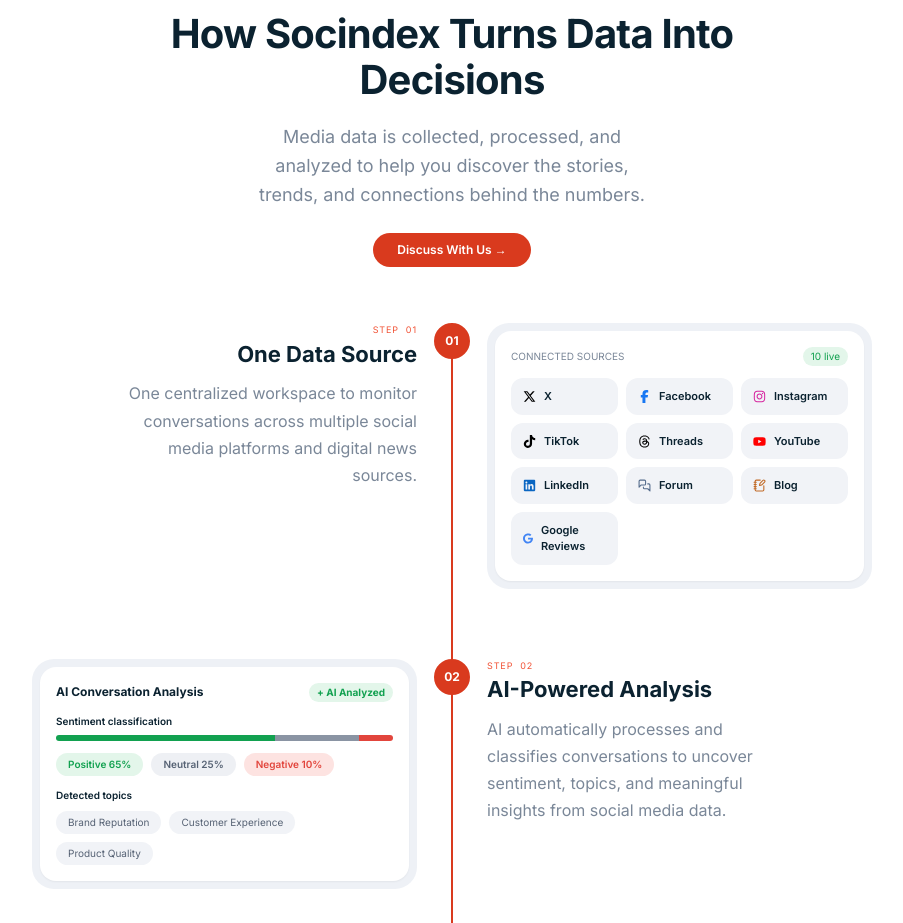
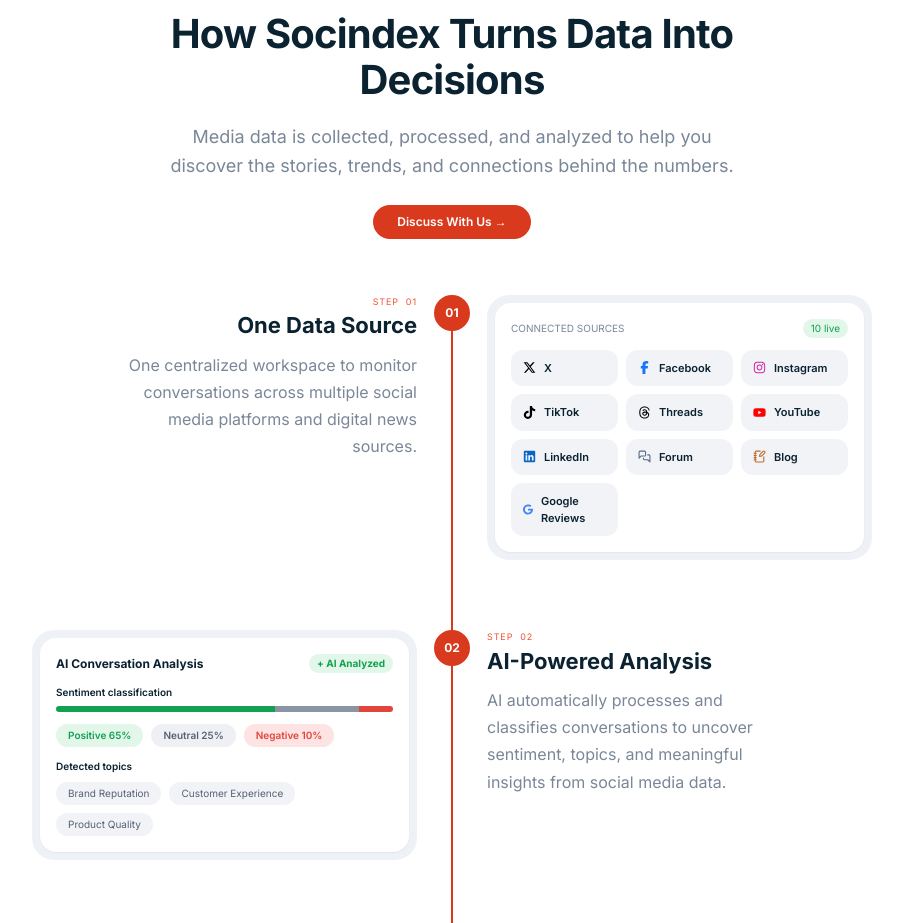
Before and after one commit to aliviaali/socindex, a Next.js app: page / in a window 1280 px wide. Shown: the part 2660-3583 px from the top of the page, without its empty margins (188-1091 px from the left). Built offline with nearby package versions, Linux system fonts and the light colour scheme.

Commit message:
Update HowItWorks.tsx

```diff
--- a/components/HowItWorks.tsx
+++ b/components/HowItWorks.tsx
@@ -138,7 +138,7 @@ export function HowItWorks() {
         <div className="mx-auto flex max-w-[640px] flex-col items-center text-center">
           <Pill>{t("How it works")}</Pill>
           <h2 className="mt-5 text-[clamp(1.9rem,3.4vw,2.5rem)] font-bold leading-[1.15] tracking-[-0.02em] text-navy-ink dark:text-white">{t("How Socindex Turns Data Into Decisions")}</h2>
-          <p className="mt-5 max-w-[400px] text-[18px] leading-[1.6] text-[#7a8798] dark:text-white/55 font-normal">{t("Media data is collected, processed, and analyzed to help you discover the stories, trends, and connections behind the numbers.")}</p>
+          <p className="mt-5 max-w-[400px] text-[18px] leading-[1.6] md:w-[680px] md:max-w-none [text-wrap:balance] text-[#7a8798] dark:text-white/55 font-normal">{t("Media data is collected, processed, and analyzed to help you discover the stories, trends, and connections behind the numbers.")}</p>
           <a href="#get-started" className="mt-6 inline-flex h-[34px] items-center rounded-full bg-[#D93A1E] px-6 text-[12px] font-semibold text-white transition hover:brightness-110">{t("Discuss With Us →")}</a>
         </div>
 
```
